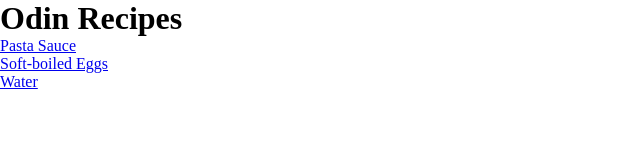
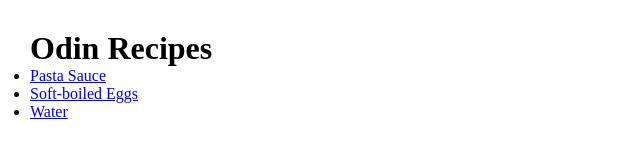
Before and after one commit to Mase1up/odin-recipes, a plain HTML site: page index.html in a window 1280 px wide. Shown: the whole page, without its empty margins (0-640 px from the left). Drawn offline with Linux system fonts and the light colour scheme.

Commit message:
Add body margin to disply <li> bullets

```diff
--- a/styles.css
+++ b/styles.css
@@ -12,3 +12,7 @@ h5 {
     max-width: 250px;
 
 }
+
+body {
+    margin: 30px;
+}
```
